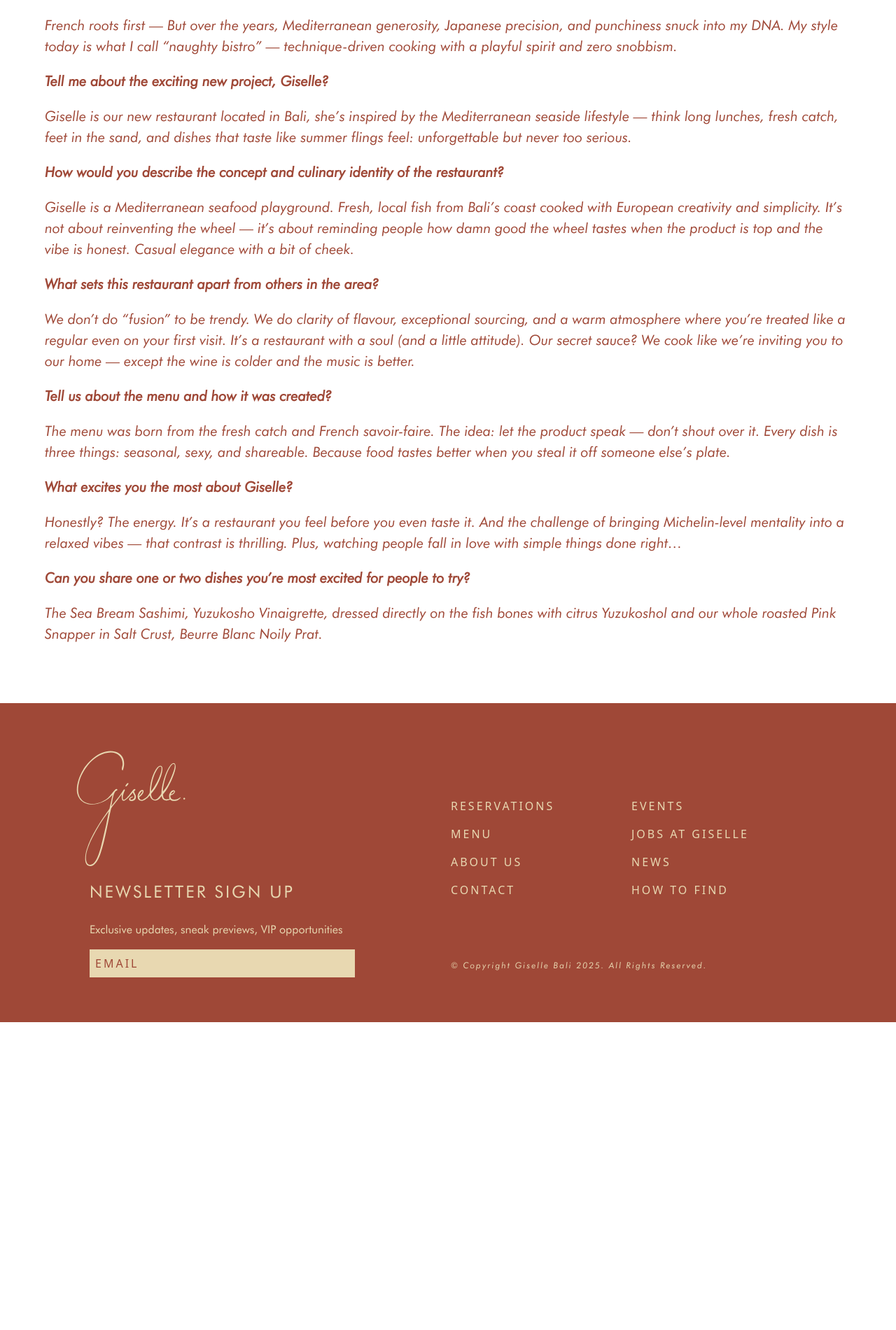
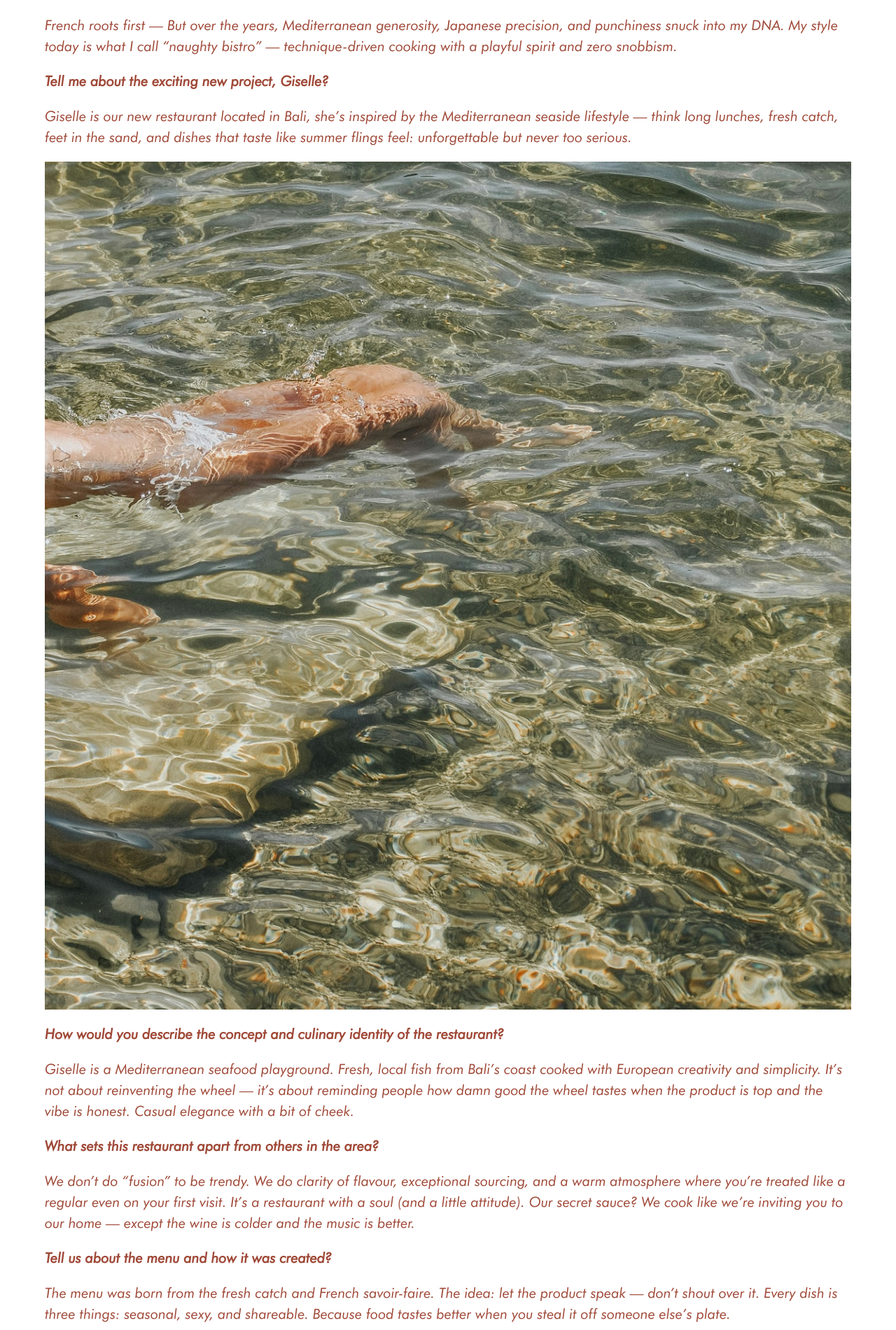
Before and after one commit to dezoul/Giselle, a Jekyll site: the page built from _posts/2025-08-8-meet-alejandro.md, in a window 1280 px wide. Shown: the part 1292-3193 px from the top of the page at 70% size. Built offline with Jekyll 4.4.1, drawn with Linux system fonts in a browser that asks for light colours; some web fonts are replaced; before the commit the page ends 2753 px from its top, so only the background shows below that.

Commit message:
Updated 1 file via CloudCannon.

```diff
--- a/_posts/2025-08-8-meet-alejandro.md
+++ b/_posts/2025-08-8-meet-alejandro.md
@@ -31,6 +31,8 @@ French roots first — But over the years, Mediterranean generosity, Japanese pr
 
 Giselle is our new restaurant located in Bali, she’s inspired by the Mediterranean seaside lifestyle — think long lunches, fresh catch, feet in the sand, and dishes that taste like summer flings feel: unforgettable but never too serious.
 
+![](/assets/images/giselle-website-4.jpg)
+
 **How would you describe the concept and culinary identity of the restaurant?**
 
 Giselle is a Mediterranean seafood playground. Fresh, local fish from Bali’s coast cooked with European creativity and simplicity. It’s not about reinventing the wheel — it’s about reminding people how damn good the wheel tastes when the product is top and the vibe is honest. Casual elegance with a bit of cheek.
@@ -43,6 +45,8 @@ We don’t do “fusion” to be trendy. We do clarity of flavour, exceptional s
 
 The menu was born from the fresh catch and French savoir-faire. The idea: let the product speak — don’t shout over it. Every dish is three things: seasonal, sexy, and shareable. Because food tastes better when you steal it off someone else’s plate.
 
+![](/assets/images/giselle-website-7.jpg)
+
 **What excites you the most about Giselle?**
 
 Honestly? The energy. It’s a restaurant you feel before you even taste it. And the challenge of bringing Michelin-level mentality into a relaxed vibes — that contrast is thrilling. Plus, watching people fall in love with simple things done right…
```
